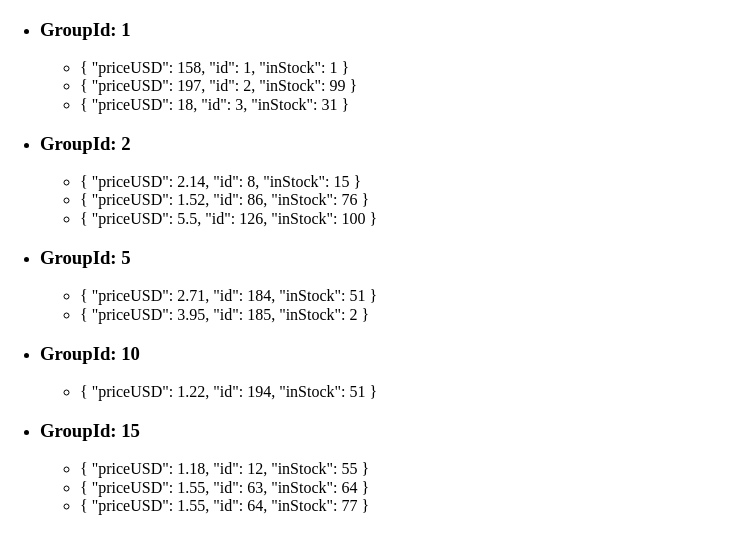
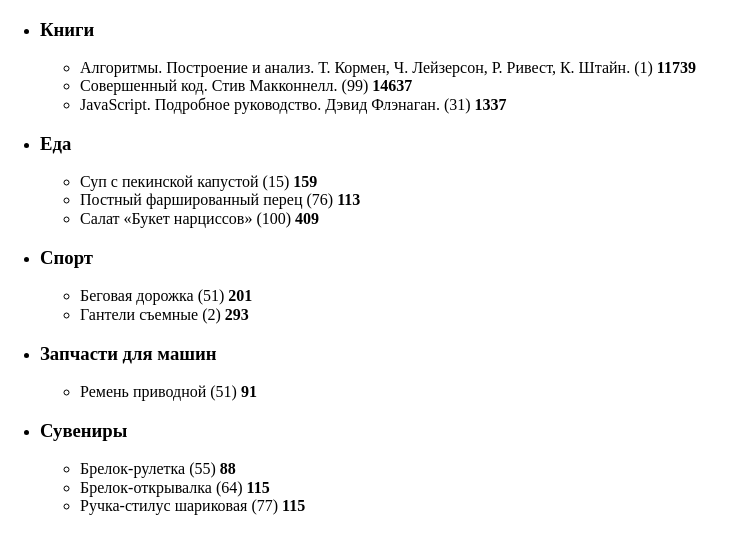
Before and after one commit to Akella13/4people, a Vue app: page / in a window 1280 px wide. Shown: the top 554 px of the page, without its empty margins (0-735 px from the left). Built offline with nearby package versions, Linux system fonts and the light colour scheme.

Commit message:
feat: names

```diff
--- a/src/components/Catalogue.vue
+++ b/src/components/Catalogue.vue
@@ -2,10 +2,12 @@
   <section>
     <ul>
       <li v-for="group in groupedGoods" :key="group.id">
-        <h3>GroupId: {{ group.id }}</h3>
+        <h3>{{ GroupName(group.id) }}</h3>
         <ul>
           <li v-for="(good, index) in group.goods" :key="index">
-            {{ good }}
+            {{ GoodName(group.id, good.id) }}
+            ({{ good.inStock }})
+            <b>{{ PriceRub(good.priceUSD) }}</b>
           </li>
         </ul>
       </li>
@@ -15,6 +17,7 @@
 
 <script>
 import goods from '/task/data.json';
+import names from '/task/names.json';
 
 export default {
   data() {
@@ -27,6 +30,8 @@
           inStock: el.P,
         };
       }),
+      names: names,
+      currency: 74.3,
     };
   },
   computed: {
@@ -49,5 +54,16 @@
       }, [])
     },
   },
+  methods: {
+    GroupName(groupId) {
+      return this.names[groupId].G;
+    },
+    GoodName(groupId, goodId) {
+      return this.names[groupId].B[goodId].N;
+    },
+    PriceRub(usd) {
+      return Math.round(this.currency * usd);
+    }
+  },
 }
 </script>
```
